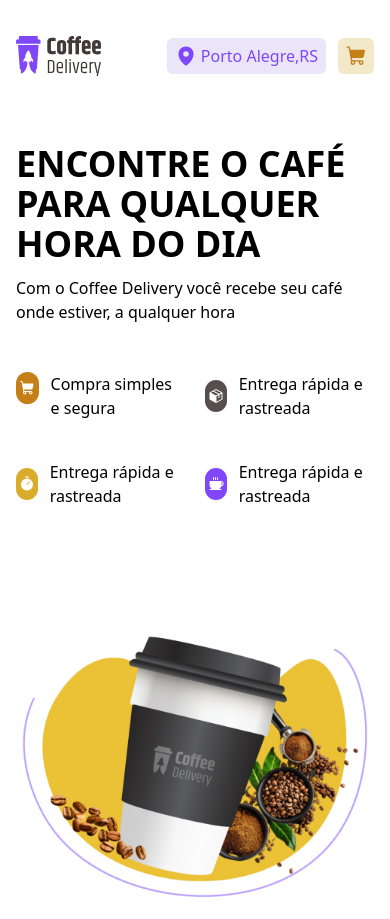
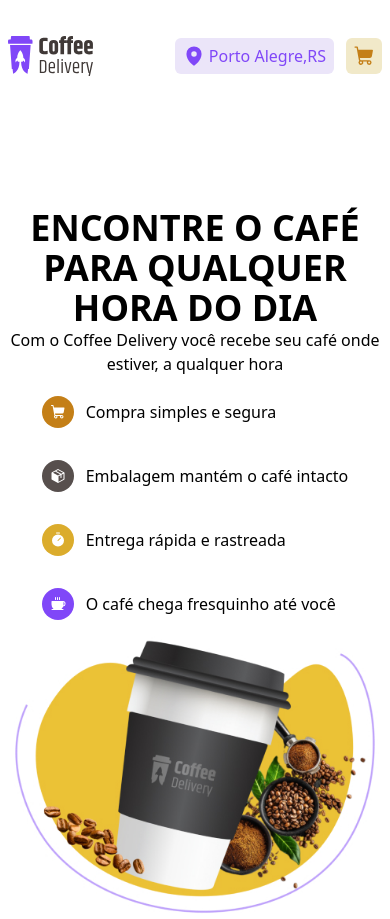
Before and after one commit to breno-saraiva/Coffee-Delivery, a React (Vite) app: page / in a window 390 px wide. Built offline with nearby package versions, Linux system fonts and the light colour scheme.

Commit message:
responsive

```diff
--- a/src/components/hero/index.tsx
+++ b/src/components/hero/index.tsx
@@ -3,47 +3,45 @@ import { ShoppingCart, Timer, Package, Coffee } from "@phosphor-icons/react";
 
 function Hero() {
   return (
-    <section className="grid  grid-cols-1 gap-14 mt-23 pt-4 sm:justify-items-end items-start sm:grid-cols-2 sm:mt-20">
-      <div className="py-4">
+    <section className="mt-20 grid grid-cols-1 justify-items-center sm:justify-items-end items-start sm:grid-cols-2 sm:mt-20">
+      <div className="py-4 flex flex-col items-center sm:items-start">
         {/* title */}
-        <div className="flex flex-col gap-3">
-          <h2 className="font-bold uppercase text-4xl">
-            Encontre o café <br /> para qualquer hora do dia
-          </h2>
-          <h6>
-            Com o Coffee Delivery você recebe seu café onde estiver, a qualquer
-            hora
-          </h6>
-        </div>
+        <h2 className="font-bold uppercase text-4xl text-center sm:text-start">
+          Encontre o café <br /> para qualquer hora do dia
+        </h2>
+        <p className="text-center sm:text-start">
+          Com o Coffee Delivery você recebe seu café onde estiver, a qualquer
+          hora
+        </p>
 
         {/* opções */}
-        <div className="grid grid-cols-2 gap-5 py-8 mt-4">
-          <div className="flex gap-3">
+        <div className="grid grid-cols-1 gap-8 mt-5 sm:grid-cols-2 sm:justify-items-start sm:mt-12">
+          <div className="flex gap-3 items-center">
             <div className="bg-[#C47F17] rounded-full w-8 h-8 flex items-center justify-center">
               <ShoppingCart size={16} color="#ffffff" weight="fill" />
             </div>
             <div>Compra simples e segura</div>
           </div>
 
-          <div className="flex gap-3 items-center ">
+          <div className="flex gap-3 items-center">
             <div className="bg-[#574F4D] rounded-full w-8 h-8 flex items-center justify-center">
               <Package size={16} color="#ffffff" weight="fill" />
             </div>
-            <div>Entrega rápida e rastreada</div>
+            <div>Embalagem mantém o café intacto</div>
           </div>
 
-          <div className="flex gap-3 items-center py-5">
+          <div className="flex gap-3 items-center">
             <div className="bg-[#DBAC2C] rounded-full w-8 h-8 flex items-center justify-center">
               <Timer size={16} color="#ffffff" weight="fill" />
             </div>
             <div>Entrega rápida e rastreada</div>
           </div>
 
-          <div className="flex gap-3 items-center py-5">
+          <div className="flex gap-3 items-center">
             <div className="bg-[#8047F8] rounded-full w-8 h-8 flex items-center justify-center">
               <Coffee size={16} color="#ffffff" weight="fill" />
             </div>
-            <div>Entrega rápida e rastreada</div>
+            <div>O café chega fresquinho até você</div>
           </div>
         </div>
       </div>
--- a/src/pages/Home/index.tsx
+++ b/src/pages/Home/index.tsx
@@ -3,7 +3,7 @@ import Hero from "../../components/hero";
 
 function Home() {
   return (
-    <div className="max-w-6xl mx-auto px-4">
+    <div className="max-w-7xl mx-auto px-2">
       <Header />
       <Hero />
     </div>
```
